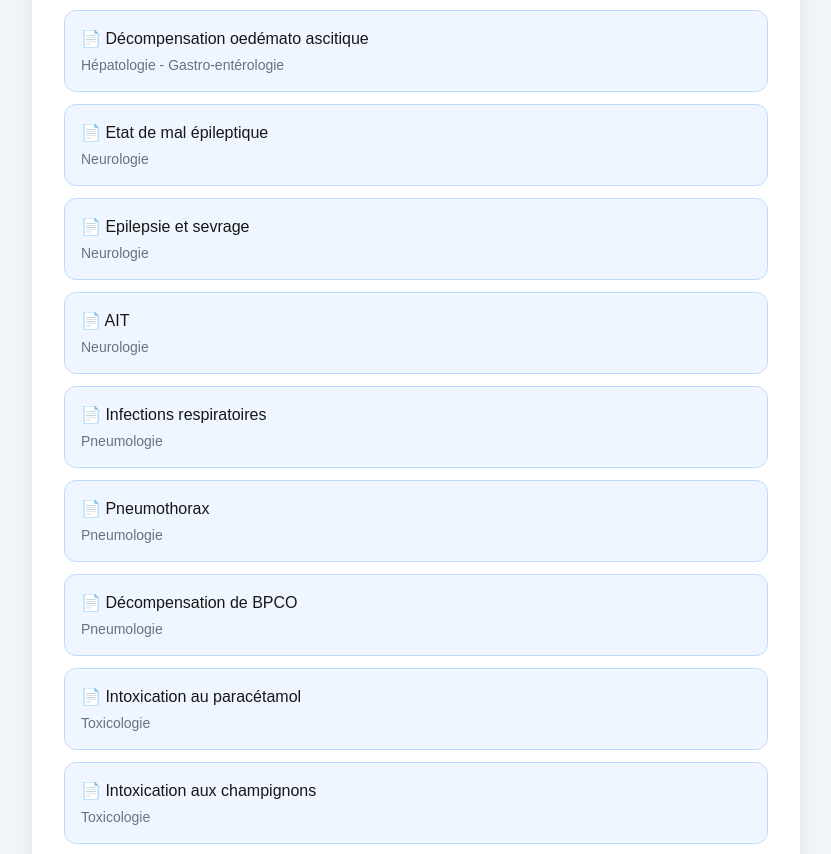
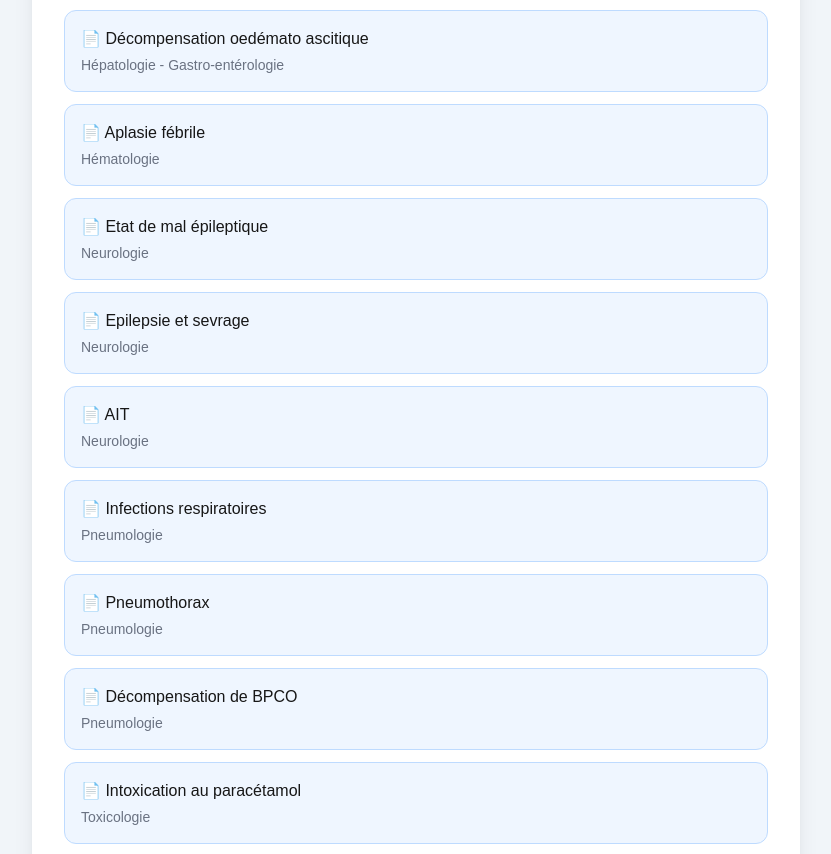
Before and after one commit to tn2htcsh2v-ctrl/protocoles-urgences-saumur, a Next.js app: page /recherche in a window 1280 px wide. Shown: the part 1702-2556 px from the top of the page, without its empty margins (224-1055 px from the left). Built offline with nearby package versions, Linux system fonts and the light colour scheme.

Commit message:
Ajout protocole aplasie fébrile

```diff
--- a/data/protocoles.ts
+++ b/data/protocoles.ts
@@ -77,7 +77,12 @@ export const protocoles = {
   },
 ],
 
-  "Hématologie": [],
+ "Hématologie": [
+  {
+    titre: "Aplasie fébrile",
+    url: "https://drive.google.com/drive/folders/17Z-0K84KAn1wRi2vXrAu3VVy7Bb-LbzG"
+  },
+],
 
 "Neurologie": [
   {
```
